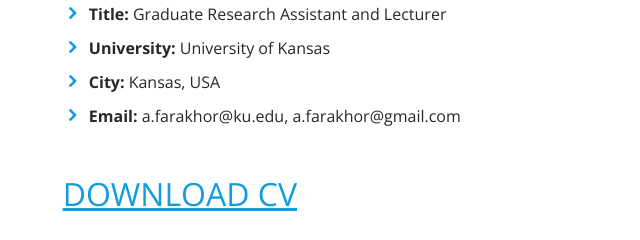
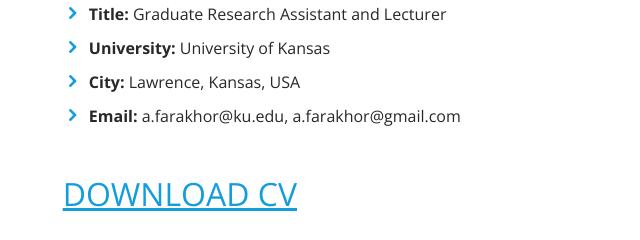
Before and after one commit to AmirFarakhor/AmirFarakhor.github.io, a plain HTML site: page index.html in a window 1280 px wide. Shown: the part 726-966 px from the top of the page, 579-1219 px from the left. Drawn offline with nearby package versions, Linux system fonts and the light colour scheme; some icons are missing.

Commit message:
Update index.html

```diff
--- a/index.html
+++ b/index.html
@@ -117,7 +117,7 @@
                   <li><i class="icofont-rounded-right"></i> <strong>Title:</strong> Graduate Research Assistant and Lecturer</li>
                   <li><i class="icofont-rounded-right"></i> <strong>University:</strong> University of Kansas
                   </li>
-                  <li><i class="icofont-rounded-right"></i> <strong>City:</strong> Kansas, USA</li>
+                  <li><i class="icofont-rounded-right"></i> <strong>City:</strong> Lawrence, Kansas, USA</li>
                   <li><i class="icofont-rounded-right"></i> <strong>Email:</strong> a.farakhor@ku.edu, a.farakhor@gmail.com</li>
 
                 </ul>
```
